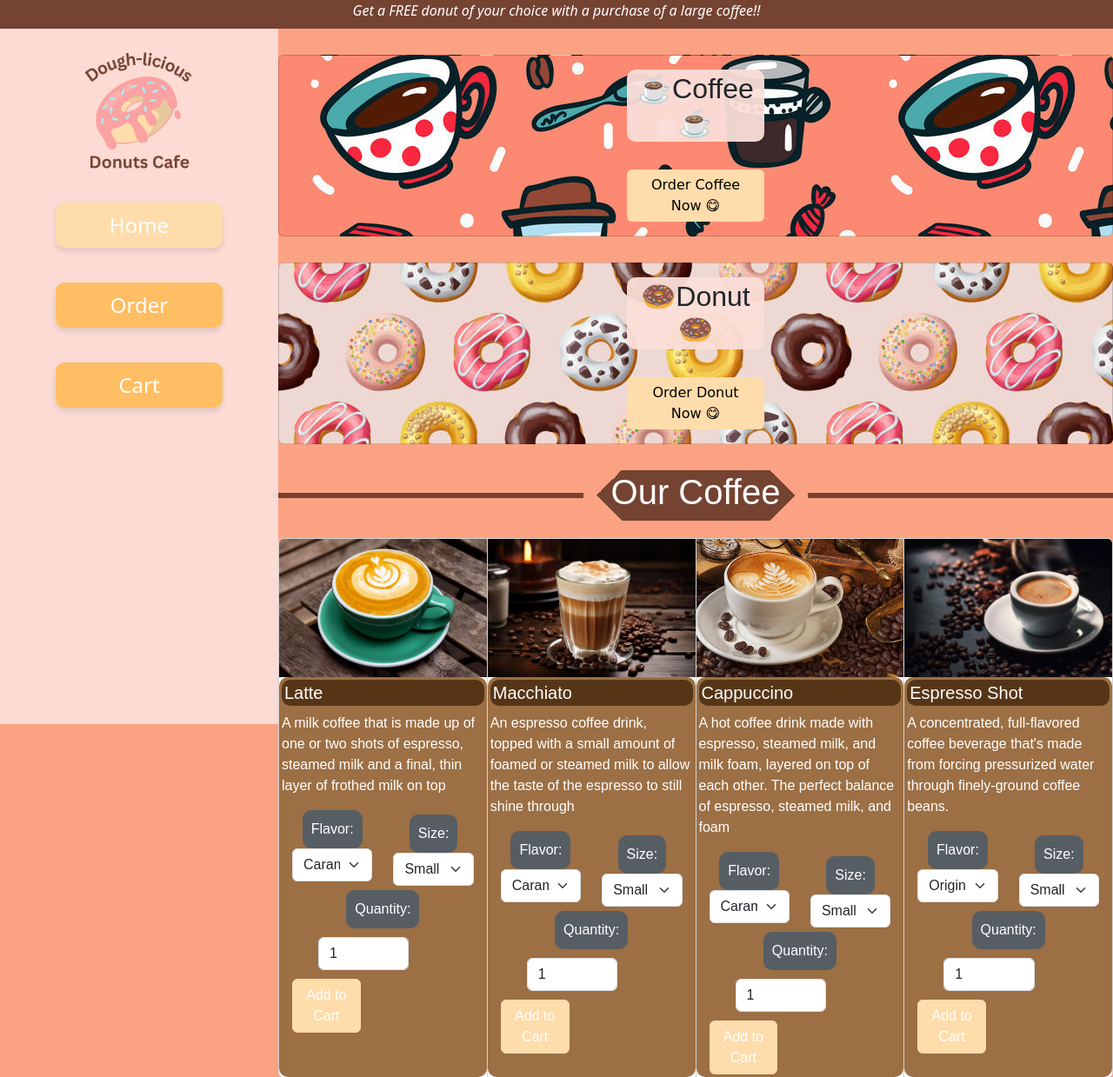
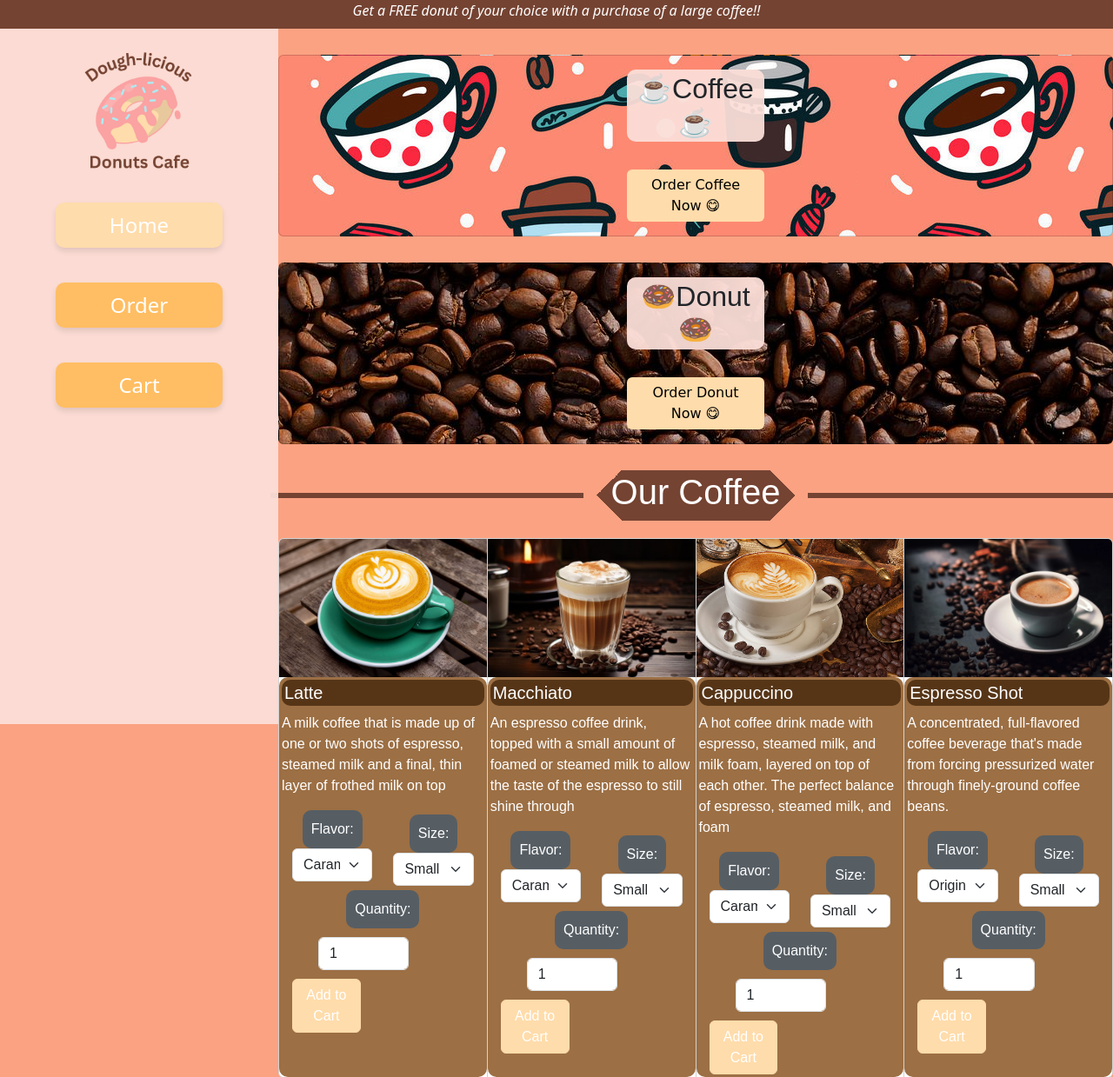
Before and after one commit to AdarshPuppala/Dough-licious-Cafe, a Django app: page /menu/ in a window 1280 px wide. Shown: the top 1239 px of the page at 87% size. Run offline with Django 4.2, Linux system fonts and the light colour scheme; data comes from the database, SQL or seed files in the repository.

Commit message:
Change image

```diff
--- a/static/styles/menu.css
+++ b/static/styles/menu.css
@@ -66,7 +66,7 @@ main {
 }
 
 .donut-card {
-  background-image: url(/static/img/donut-card.jpeg);
+  background-image: url(/static/img/CoffeeBean.jpg);
   padding-right: 40%;
   padding-left: 40%;
 }
```
Also changed, not shown: static/img/CoffeeBean.jpg (added).
